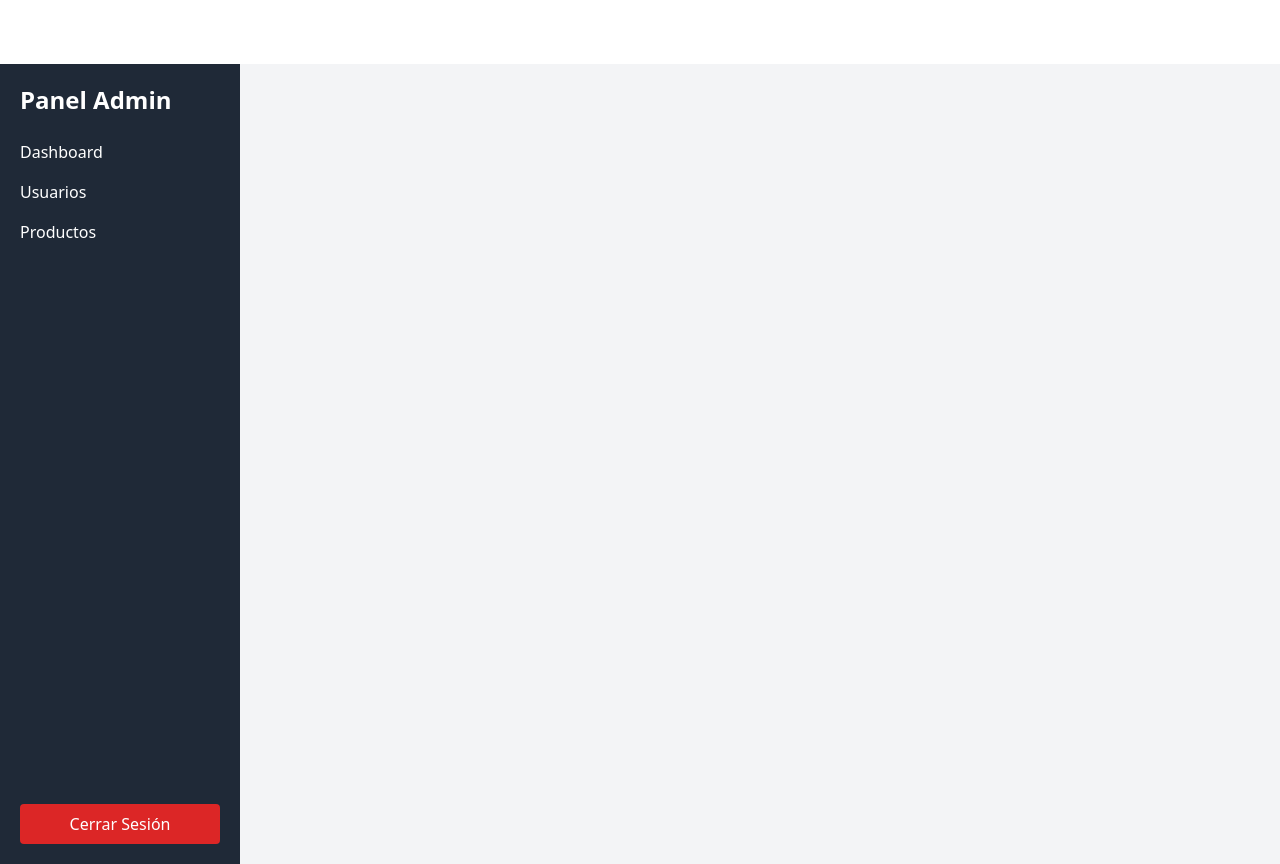
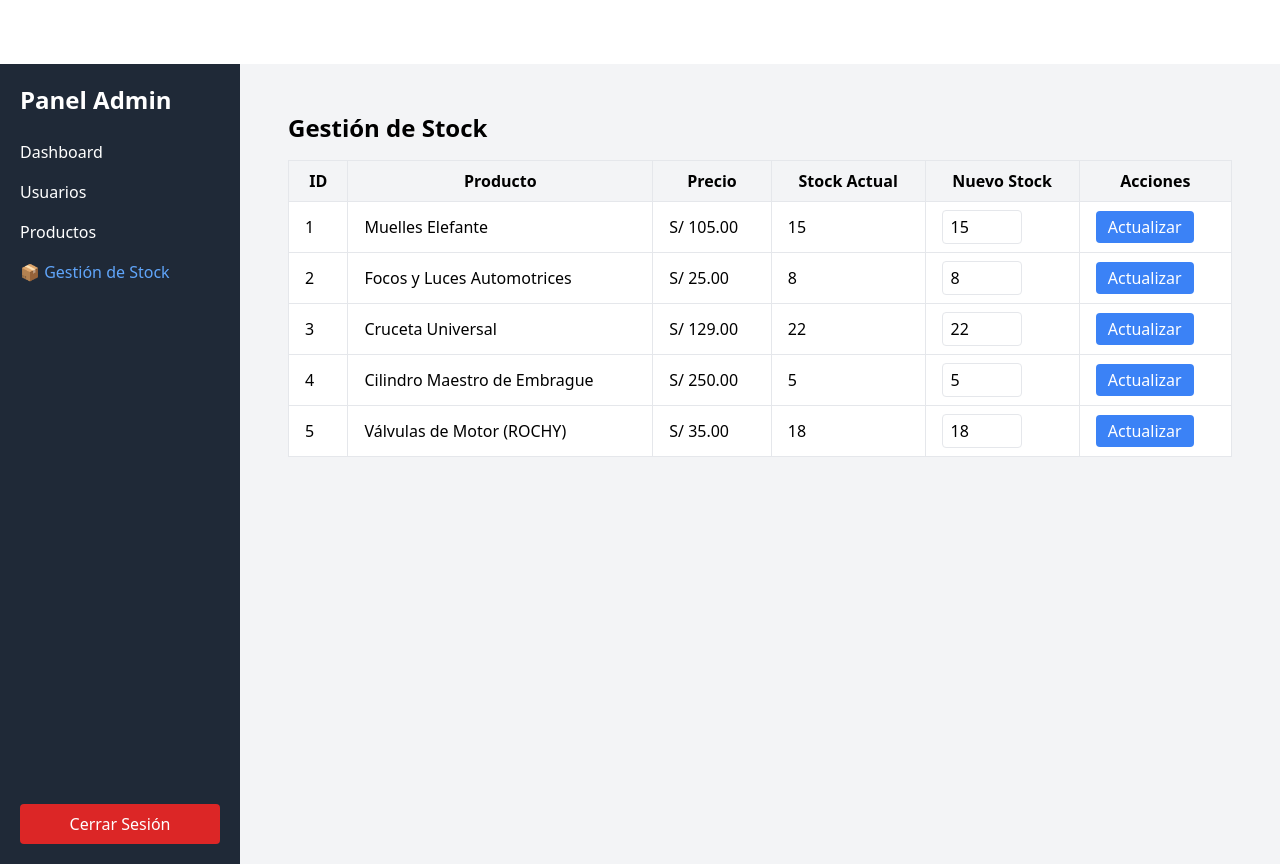
Before and after one commit to Manchego41/SWGVIPASA_front, a React (Vite) app: page /admin/stock in a window 1280 px wide. Built offline with nearby package versions, Linux system fonts and the light colour scheme; sample sign-in values are in the browser's storage.

Commit message:
prueba01-gestionstock

```diff
--- a/src/App.jsx
+++ b/src/App.jsx
@@ -19,6 +19,7 @@ import UsersList from './pages/admin/UsersList';
 import UserEditor from './pages/admin/UserEditor';
 import ProductsList from './pages/admin/ProductsList';
 import ProductEditor from './pages/admin/ProductEditor';
+import StockManager from './pages/admin/StockManager';
 
 function App() {
   return (
@@ -63,6 +64,7 @@ function App() {
             <Route path="products" element={<ProductsList />} />
             <Route path="products/:id" element={<ProductEditor />} />
             <Route path="products/new" element={<ProductEditor />} />
+            <Route path="stock" element={<StockManager />} />
           </Route>
         </Routes>
       </div>
--- a/src/layouts/AdminLayout.jsx
+++ b/src/layouts/AdminLayout.jsx
@@ -42,6 +42,15 @@ export default function AdminLayout() {
             >
               Productos
             </NavLink>
+            {/* NUEVO ENLACE PARA STOCK */}
+            <NavLink
+              to="/admin/stock"
+              className={({ isActive }) =>
+                isActive ? 'text-blue-400' : 'hover:text-blue-300'
+              }
+            >
+              📦 Gestión de Stock
+            </NavLink>
           </nav>
         </div>
 
--- /dev/null
+++ b/src/pages/admin/StockManager.jsx
@@ -0,0 +1,90 @@
+import React, { useState, useEffect } from 'react';
+
+const StockManager = () => {
+  // Datos de ejemplo (simulados)
+  const [products, setProducts] = useState([
+    { id: 1, name: 'Muelles Elefante', stock: 15, price: 105.00 },
+    { id: 2, name: 'Focos y Luces Automotrices', stock: 8, price: 25.00 },
+    { id: 3, name: 'Cruceta Universal', stock: 22, price: 129.00 },
+    { id: 4, name: 'Cilindro Maestro de Embrague', stock: 5, price: 250.00 },
+    { id: 5, name: 'Válvulas de Motor (ROCHY)', stock: 18, price: 35.00 }
+  ]);
+
+  const [editingStock, setEditingStock] = useState({});
+
+  const handleStockChange = (productId, newStock) => {
+    setEditingStock(prev => ({
+      ...prev,
+      [productId]: parseInt(newStock) || 0
+    }));
+  };
+
+  const updateStock = (productId) => {
+    const updatedProducts = products.map(product =>
+      product.id === productId
+        ? { ...product, stock: editingStock[productId] }
+        : product
+    );
+
+    setProducts(updatedProducts);
+
+    // Limpiar edición
+    setEditingStock(prev => {
+      const newState = { ...prev };
+      delete newState[productId];
+      return newState;
+    });
+
+    alert(`Stock actualizado para producto ID: ${productId}`);
+  };
+
+  return (
+    <div className="p-6">
+      <h2 className="text-2xl font-bold mb-4">Gestión de Stock</h2>
+
+      <div className="overflow-x-auto">
+        <table className="min-w-full bg-white border">
+          <thead>
+            <tr className="bg-gray-100">
+              <th className="px-4 py-2 border">ID</th>
+              <th className="px-4 py-2 border">Producto</th>
+              <th className="px-4 py-2 border">Precio</th>
+              <th className="px-4 py-2 border">Stock Actual</th>
+              <th className="px-4 py-2 border">Nuevo Stock</th>
+              <th className="px-4 py-2 border">Acciones</th>
+            </tr>
+          </thead>
+          <tbody>
+            {products.map(product => (
+              <tr key={product.id} className="hover:bg-gray-50">
+                <td className="px-4 py-2 border">{product.id}</td>
+                <td className="px-4 py-2 border">{product.name}</td>
+                <td className="px-4 py-2 border">S/ {product.price.toFixed(2)}</td>
+                <td className="px-4 py-2 border">{product.stock}</td>
+                <td className="px-4 py-2 border">
+                  <input
+                    type="number"
+                    value={editingStock[product.id] ?? product.stock}
+                    onChange={(e) => handleStockChange(product.id, e.target.value)}
+                    className="border rounded px-2 py-1 w-20"
+                    min="0"
+                  />
+                </td>
+                <td className="px-4 py-2 border">
+                  <button
+                    onClick={() => updateStock(product.id)}
+                    className="bg-blue-500 text-white px-3 py-1 rounded hover:bg-blue-600"
+                  >
+                    Actualizar
+                  </button>
+                </td>
+              </tr>
+            ))}
+          </tbody>
+        </table>
+      </div>
+    </div>
+  );
+};
+
+export default StockManager;
```
